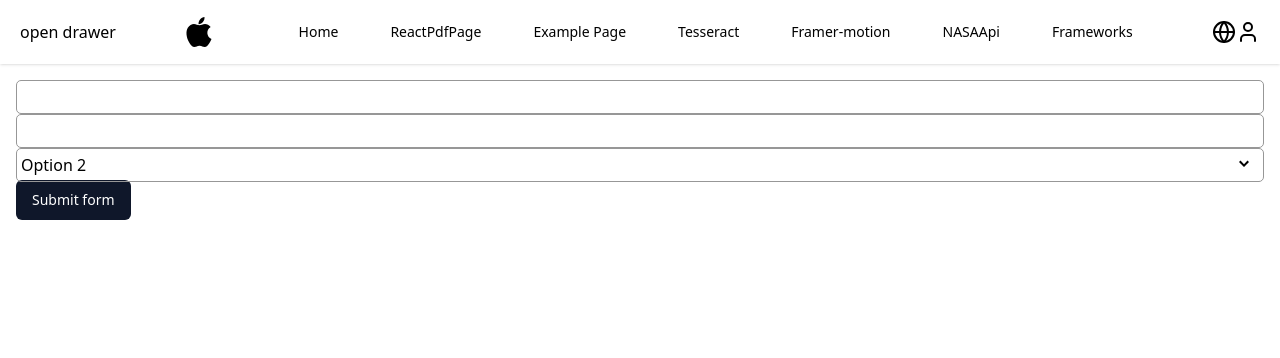
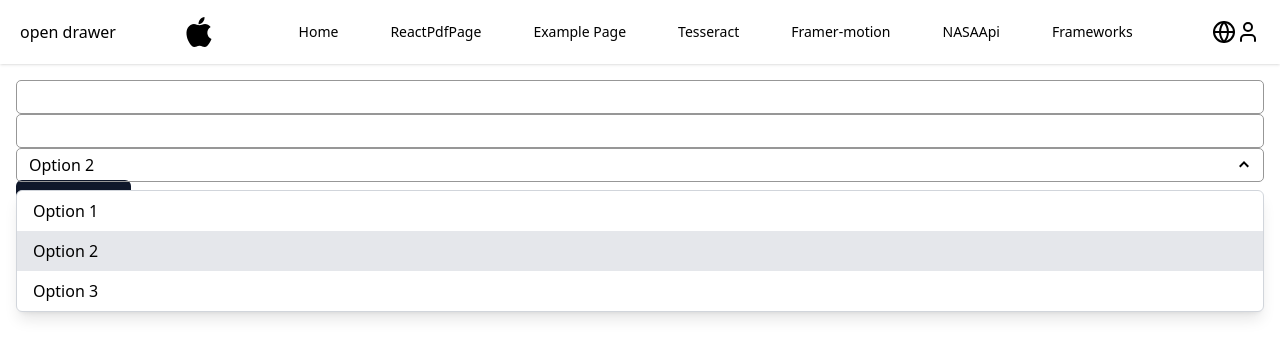
Before and after one commit to iliafilimonov1/portfolio-app, a Next.js app: page /ExamplePage in a window 1280 px wide. Both pictures are taken after a click on the element 640 px from the left and 164 px from the top of the page. Shown: the top 358 px of the page. Built offline with nearby package versions, Linux system fonts and the light colour scheme.

Commit message:
select component

```diff
--- a/src/components/ui/Input/Input.tsx
+++ b/src/components/ui/Input/Input.tsx
@@ -11,7 +11,9 @@ const Input = forwardRef<HTMLInputElement, InputProps>(({
   onChange,
   onBlur,
   placeholder,
+  className,
   onClick,
+  onKeyDown,
   error,
   postfix,
 }, ref) => {
@@ -47,11 +49,12 @@ const Input = forwardRef<HTMLInputElement, InputProps>(({
       >
         <input
           ref={ref}
-          className="outline-none flex-1"
+          className={`outline-none flex-1 px-2 ${className || ''}`}
           id={id}
           onBlur={onBlur}
           onChange={onChangeHandler}
           onClick={onClick}
+          onKeyDown={onKeyDown}
           placeholder={placeholder}
           type="text"
           value={value || ''}
--- a/src/components/ui/Input/types.ts
+++ b/src/components/ui/Input/types.ts
@@ -2,10 +2,12 @@ export interface InputProps {
   id?: string;
   label?: string;
   value?: string;
+  className?: string;
   onChange?: (value: string) => void;
   onBlur?: () => void;
   placeholder?: string;
   onClick?: () => void;
   error?: string;
   postfix?: React.ReactNode;
+  onKeyDown?: (e: React.KeyboardEvent<HTMLInputElement>) => void;
 }
--- a/src/components/ui/Select/Select.tsx
+++ b/src/components/ui/Select/Select.tsx
@@ -1,4 +1,4 @@
-import React, { useRef, useState } from 'react';
+import React, { useRef, useState, useEffect } from 'react';
 import { GoChevronDown } from 'react-icons/go';
 import { useOnClickOutside } from 'usehooks-ts';
 import Input from '../Input/Input';
@@ -6,40 +6,88 @@ import { SelectOption, SelectProps } from './types';
 
 const Select: React.FC<SelectProps> = ({ options, onSelect, selectedOption }) => {
   const containerRef = useRef<HTMLDivElement>(null);
+  const [isOpen, setIsOpen] = useState(false); // открытие/закрытие списка
 
-  const [isOpen, setIsOpen] = useState(false); // открытие/закрытие
+  // отслеживание индекса выбранного элемента в списке
+  const [selectedIndex, setSelectedIndex] = useState<number | null>(null);
+
   useOnClickOutside(containerRef, () => setIsOpen(false));
 
-  // клик по иконке
+  // события с клавиатуры
+  const handleKeyDown = (e: React.KeyboardEvent<HTMLInputElement>) => {
+    const lastIndex = options.length - 1;
+
+    switch (e.key) {
+      case 'Enter':
+        e.preventDefault();
+        setIsOpen(!isOpen);
+        break;
+      case 'Escape':
+        setIsOpen(false);
+        break;
+      case 'ArrowUp':
+        e.preventDefault();
+        setSelectedIndex((prevIndex) => (prevIndex === null || prevIndex === 0 ? lastIndex : prevIndex - 1));
+        break;
+      case 'ArrowDown':
+        e.preventDefault();
+        setSelectedIndex((prevIndex) => (prevIndex === null || prevIndex === lastIndex ? 0 : prevIndex + 1));
+        break;
+      default:
+        break;
+    }
+  };
+
+  // клик по селекту
   const handleToggle = () => {
     setIsOpen(!isOpen);
   };
 
-  // клик по пункту меню
-  const handleOptionClick = (value: SelectOption) => {
+  // клик по пункту в выпадающем списке
+  const handleOptionClick = (value: SelectOption, index: number) => {
+    setSelectedIndex(index);
     onSelect?.(value);
     setIsOpen(false);
   };
 
+  useEffect(() => {
+    const index = options.findIndex((option) => option.title === selectedOption?.title);
+    setSelectedIndex(index !== -1 ? index : null);
+  }, [selectedOption, options]);
+
+  useEffect(() => {
+    if (selectedIndex !== null) {
+      onSelect?.(options[selectedIndex]);
+    }
+  }, [selectedIndex, onSelect, options]);
+
   return (
     <div
       ref={containerRef}
-      className="relative h-8"
+      className="relative h-8 cursor-pointer"
+      onClick={() => setIsOpen(!isOpen)}
     >
-      <Input value={selectedOption?.title} />
+      <Input
+        className="cursor-pointer"
+        onKeyDown={handleKeyDown}
+        value={selectedOption?.title}
+      />
       <GoChevronDown
         className={`absolute top-1/2 mt-[-8px] right-3 transform transition-transform ${isOpen ? 'rotate-180' : ''} cursor-pointer`}
-        onClick={handleToggle}
+        onClick={(e) => {
+          e.stopPropagation();
+          handleToggle();
+        }}
       />
       {isOpen && (
         <ul className="absolute z-10 w-full mt-2 bg-white border border-gray-300 rounded-md shadow-lg max-h-36 overflow-auto">
-          {options && options.map((option) => (
+          {options.map((option, index) => (
             <li
               key={option.title}
-              aria-selected={option.title === selectedOption?.title ? 'true' : 'false'} // Добавляем атрибут aria-selected для доступности
-              className={`px-4 py-2 cursor-pointer hover:bg-gray-100 ${option.title === selectedOption?.title ? 'bg-gray-200' : ''}`}
-              onClick={() => handleOptionClick(option)}
-              role="option" // Добавляем роль "option" для семантики
+              aria-selected={index === selectedIndex ? 'true' : 'false'}
+              className={`px-4 py-2 cursor-pointer hover:bg-gray-100 ${index === selectedIndex ? 'bg-gray-200' : ''}`}
+              onClick={() => handleOptionClick(option, index)}
+              role="option"
             >
               {option.title}
             </li>
```
